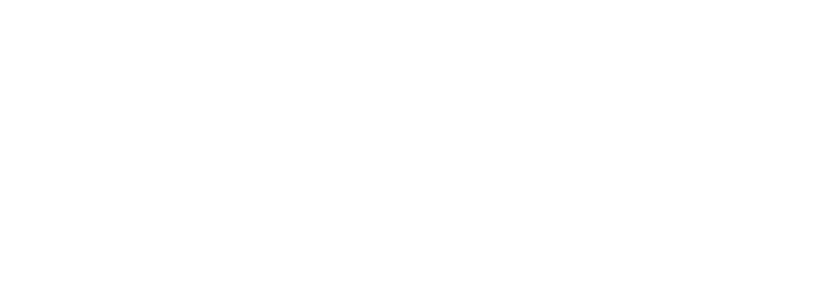
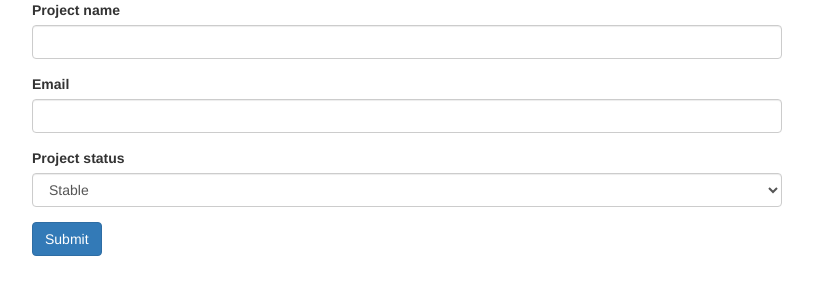
Before and after one commit to Refren86/angular-learning, an Angular app in the folder my-first-app/: page / in a window 1280 px wide. Shown: the top 300 px of the page, without its empty margins (233-1046 px from the left). Built offline with nearby package versions, Linux system fonts and the light colour scheme.

Commit message:
donatello

```diff
--- a/my-first-app/angular.json
+++ b/my-first-app/angular.json
@@ -102,5 +102,8 @@
         }
       }
     }
+  },
+  "cli": {
+    "analytics": false
   }
 }
--- a/my-first-app/src/app/app.component.html
+++ b/my-first-app/src/app/app.component.html
@@ -0,0 +1,75 @@
+<!--
+          Create a Form with the following Controls and Validators
+          1) Project Name (should not be empty)
+          2) Mail (should not be a empty and a valid email)
+          3) Project Status Dropdown, with three values: 'Stable', 'Critical', 'Finished'
+          4) Submit Button
+
+          Add your own Validator which doesn't allow "Test" as a Project Name
+
+          Also implement that Validator as an async Validator (replace the other one)
+
+          Upon submitting the form, simply print the value to the console
+      -->
+
+<div class="container">
+  <div class="row">
+    <div class="col-xs-12 col-sm-10 col-md-8 col-sm-offset-1 col-md-offset-2">
+      <form [formGroup]="projectForm" (ngSubmit)="onSubmit()">
+        <div class="form-group">
+          <label for="projectName">Project name</label>
+          <input
+            formControlName="projectName"
+            id="projectName"
+            type="text"
+            class="form-control"
+          />
+          <span
+            class="help-block"
+            *ngIf="
+              projectForm.get('projectName').invalid &&
+              projectForm.get('projectName').touched
+            "
+            >Project name is invalid</span
+          >
+        </div>
+
+        <div class="form-group">
+          <label for="email">Email</label>
+          <input
+            formControlName="email"
+            id="email"
+            type="email"
+            class="form-control"
+          />
+          <span
+            *ngIf="
+              projectForm.get('email').invalid &&
+              projectForm.get('email').touched
+            "
+            >Email is invalid</span
+          >
+        </div>
+
+        <div class="form-group">
+          <label for="projectStatus">Project status</label>
+          <select
+            formControlName="projectStatus"
+            name="projectStatus"
+            id="projectStatus"
+            class="form-control"
+          >
+            <option
+              *ngFor="let projectStatus of projectStatuses; let i = index"
+              value="{{ projectStatus }}"
+            >
+              {{ projectStatus }}
+            </option>
+          </select>
+        </div>
+
+        <button class="btn btn-primary" type="submit">Submit</button>
+      </form>
+    </div>
+  </div>
+</div>
--- a/my-first-app/src/app/app.component.ts
+++ b/my-first-app/src/app/app.component.ts
@@ -1,11 +1,65 @@
-import { Component } from '@angular/core';
+import { Observable } from 'rxjs';
+import { Component, OnInit } from '@angular/core';
+import { FormGroup, FormControl, Validators } from '@angular/forms';
 
 @Component({
   selector: 'app-root', // our own html tag
   templateUrl: './app.component.html',
-  styleUrl: './app.component.css'
+  styleUrl: './app.component.css',
 })
-export class AppComponent {
-  // variables which go to the html template (data binding)
+export class AppComponent implements OnInit {
+  projectStatuses = ['Stable', 'Critical', 'Finished'];
+  invalidProjectName = 'Test';
 
+  projectForm: FormGroup;
+
+  ngOnInit() {
+    this.projectForm = new FormGroup({
+      projectName: new FormControl(
+        '',
+        [
+          Validators.required,
+          // this.forbiddenProjectNameValidator.bind(this),
+        ],
+        this.forbiddenProjectNameValidatorAsync.bind(this)
+      ),
+      email: new FormControl('', [Validators.email, Validators.required]),
+      projectStatus: new FormControl(this.projectStatuses[0]),
+    });
+  }
+
+  // forbiddenProjectNameValidator(control: FormControl): {
+  //   [s: string]: boolean;
+  // } {
+  //   if (control.value.toLowerCase() === this.invalidProjectName.toLowerCase()) {
+  //     return {
+  //       projectNameIsForbidden: true,
+  //     };
+  //   }
+
+  //   return null;
+  // }
+
+  forbiddenProjectNameValidatorAsync(
+    control: FormControl
+  ): Promise<any> | Observable<any> {
+    const promise = new Promise<any>((resolve, reject) => {
+      setTimeout(() => {
+        if (
+          // because of this we need to bind, else it will not get access to this.invalidProjectName
+          control.value.toLowerCase() === this.invalidProjectName.toLowerCase()
+        ) {
+          resolve({ projectNameIsForbidden: true });
+        } else {
+          resolve(null);
+        }
+      }, 1200);
+    });
+
+    return promise;
+  }
+
+  onSubmit() {
+    console.log(this.projectForm);
+  }
 }
--- a/my-first-app/src/app/app.module.ts
+++ b/my-first-app/src/app/app.module.ts
@@ -2,6 +2,7 @@
 import { BrowserModule } from '@angular/platform-browser';
 
 import { AppComponent } from './app.component';
+import { ReactiveFormsModule } from '@angular/forms';
 
 @NgModule({
   declarations: [
@@ -9,6 +10,7 @@
   ],
   imports: [
     BrowserModule,
+    ReactiveFormsModule
   ],
   providers: [],
   bootstrap: [AppComponent]
```
Also changed, not shown: 1 other file (tests, documents, lock files or other folders).
